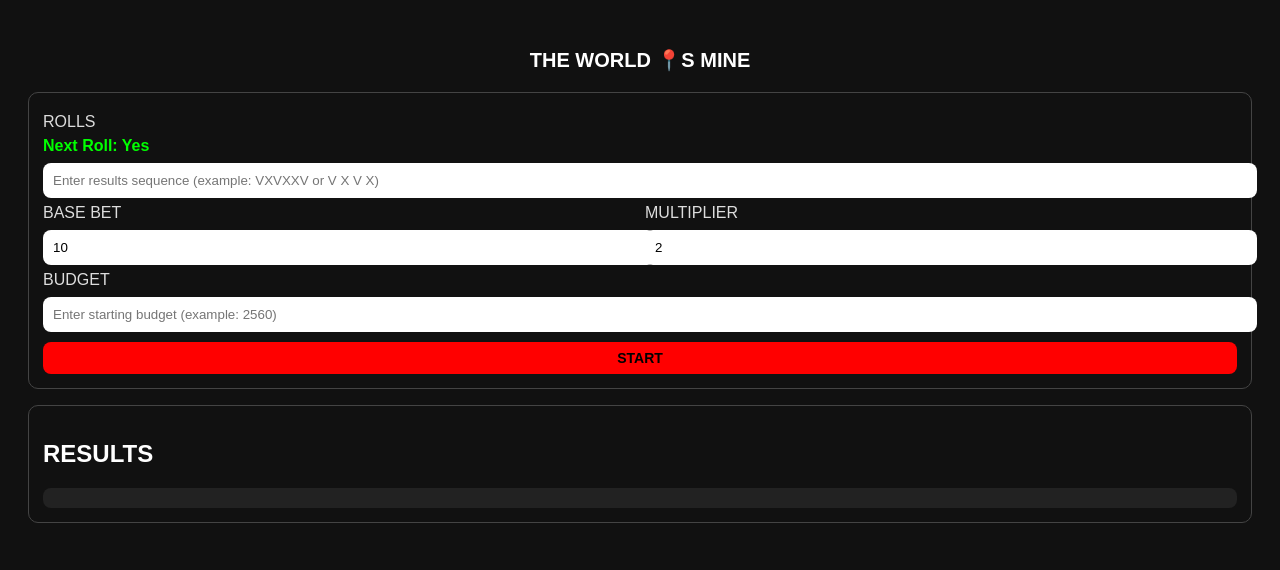
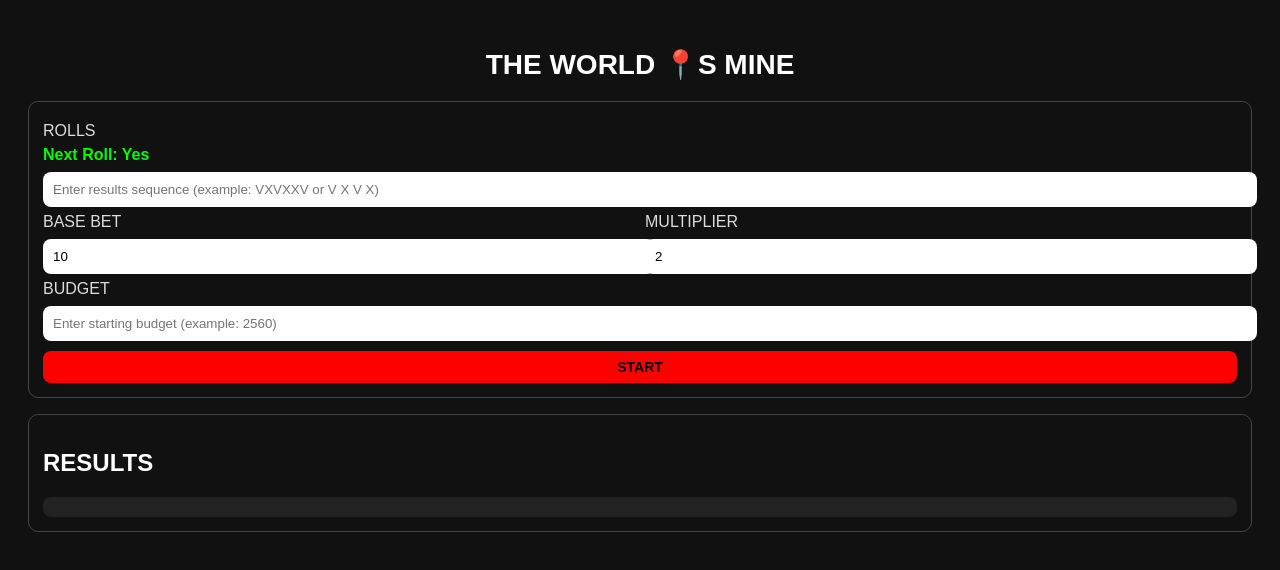
Before and after one commit to conovx-stack/twim, a plain HTML site: page index.html in a window 1280 px wide. Drawn offline with Linux system fonts and the light colour scheme.

Commit message:
index.html

```diff
--- a/index.html
+++ b/index.html
@@ -32,7 +32,7 @@
   </style>
    <style>
     h1 {
-      font-size: 20px; /* حجم أصغر */
+      font-size: 28px; /* حجم أصغر */
       text-align: center; /* النص في النص */
       margin: 20px 0; /* مسافة فوق وتحت */
     }
```
